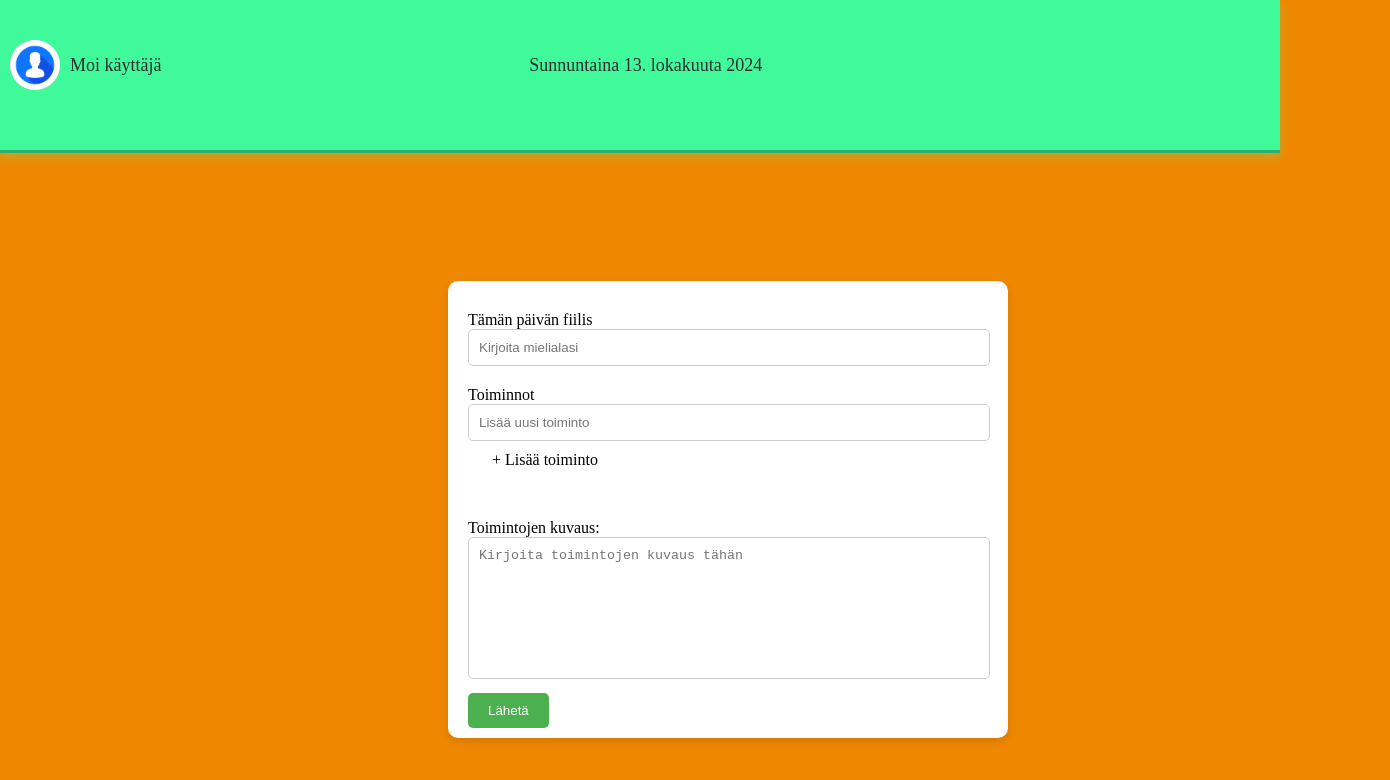
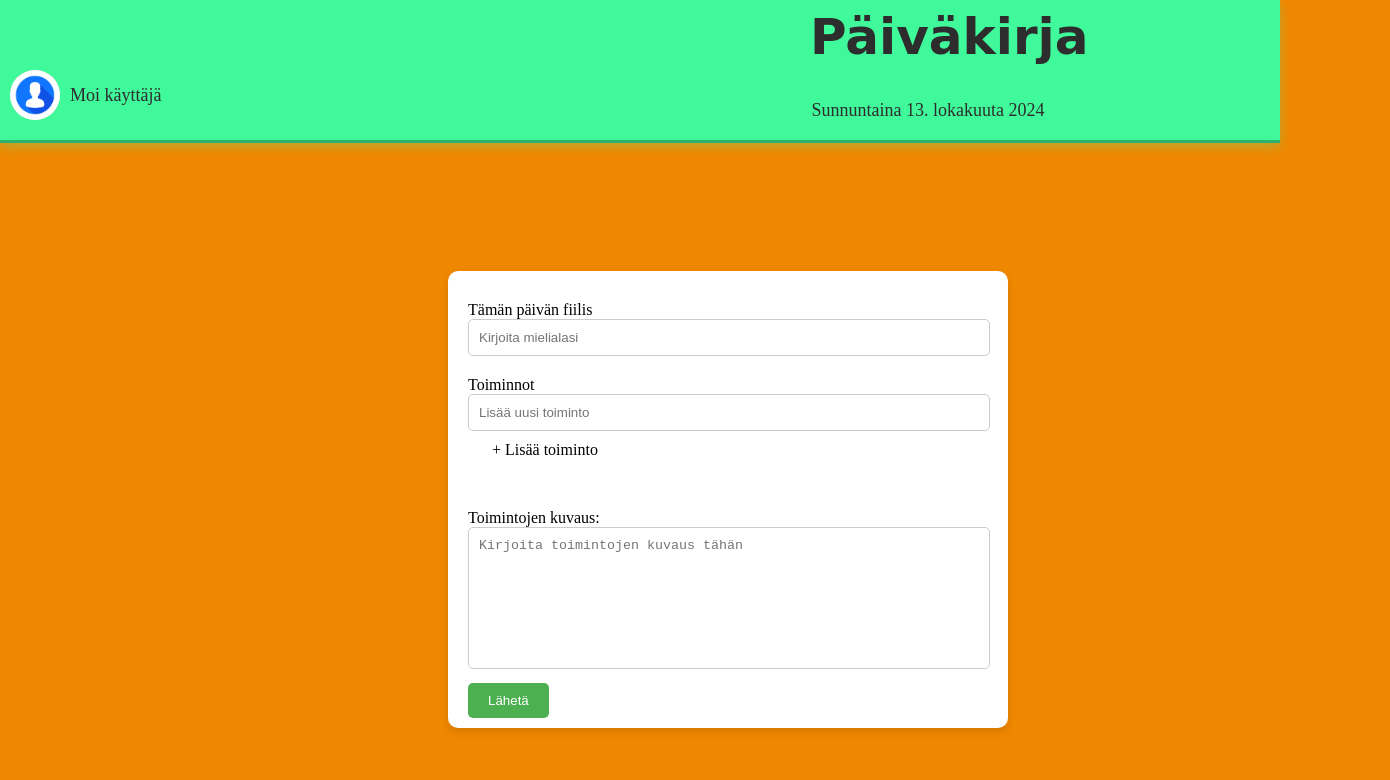
Before and after one commit to Danypoz1986/JavaScriptKurssi.io, a plain HTML site: page Dom_skriptaus_projekti/index.html in a window 1280 px wide. Shown: the whole page, 1390 px wide, since content can reach past the window. Drawn offline with Linux system fonts and the light colour scheme; no server answers.

Commit message:
markdown created

```diff
--- a/Dom_skriptaus_projekti/index.html
+++ b/Dom_skriptaus_projekti/index.html
@@ -4,6 +4,9 @@
     <meta charset="UTF-8">
     <meta name="viewport" content="width=device-width, initial-scale=1.0">
     <link rel="stylesheet" href="style.css">
+    <link rel="preconnect" href="https://fonts.googleapis.com">
+    <link rel="preconnect" href="https://fonts.gstatic.com" crossorigin>
+    <link href="https://fonts.googleapis.com/css2?family=Homemade+Apple&display=swap" rel="stylesheet">
     <title>Päiväkirja</title>
 </head>
 <body>
@@ -12,6 +15,7 @@
             <img src="307ce493-b254-4b2d-8ba4-d12c080d6651.jpg" alt="">
             <span class="profile-text">Moi käyttäjä</span>
         </div>
+        <h1>Päiväkirja</h1>
         <div class="date">
             <span id="currentDate"></span>
         </div>
--- a/Dom_skriptaus_projekti/script.js
+++ b/Dom_skriptaus_projekti/script.js
@@ -115,7 +115,6 @@ getWeather(); // Hae sää tiedot sivun latautuessa
 // Lataa päiväkirjamerkinnät localStoragesta sivun latautuessa
 document.addEventListener('DOMContentLoaded', function () {
     const savedEntries = JSON.parse(localStorage.getItem('journalEntries')) || [];
-    const outputList = document.getElementById('output');
 
     // Lataa vain viimeisin merkintä, jos se on olemassa
     if (savedEntries.length > 0) {
--- a/Dom_skriptaus_projekti/style.css
+++ b/Dom_skriptaus_projekti/style.css
@@ -1,9 +1,8 @@
-/* Style for the header */
 header {
     display: flex;
     background-color: #40F99B; /* Vibrant green */
     align-items: center;
-    height: 130px;
+    height: 120px;
     width: 100%;
     top: 0;
     padding-bottom:  20px;
@@ -13,14 +12,32 @@ header {
     border-bottom: 3px solid #2CAF6F; /* Harmonious darker green for the border */
 }
 
+header h1 {
+    text-align: center;
+    color: #2d2d2d;
+    position: absolute;
+    margin-left: 810px;
+    margin-bottom: 80px;
+    font-family: "Ruge Boogie", cursive;
+    font-weight: 600;
+    font-size: 50px;
+    font-style: normal;
+}
+
 header .profile-text,
-header .date span,
 header .weather span {
     color: #2D2D2D; /* Ensure all header text is this color */
 }
 
+header .date span {
+    color: #2D2D2D;
+    position: absolute;
+}
+
+
 .profile{
     margin-left:10px;
+    margin-top: 70px;
 }
 
 /* Style for the profile section */
@@ -161,22 +178,20 @@ button:hover {
 /* Date text styling */
 .date {
     flex-grow: 1;
-    text-align: center;
     font-size: 18px;
     color: #333;
-    margin-right: 100px;
+    margin-left: 650px;
+    margin-top: 80px;
+    position: relative;
 }
 
 /* Weather section styling */
 #weatherCondition {
-    margin-right: 50px;
+    margin-right: 30px;
+    position: relative;
 
 }
 
-#weatherVideo{
-    left: 10px;
-    position: relative;
-}
 
 .weather span {
     display: block;
@@ -189,13 +204,19 @@ button:hover {
     letter-spacing: 0.5px; /* Slight letter spacing for a polished look */
 }
 
-#weatherVideo{
-    margin-right: -1000px;
+.weather {
+    margin-top: 10px;
 }
 
-.weather video {
+#weatherVideo{
+    margin-right: 10px;
     border-radius: 5px;
+    position: relative;
+    justify-content: center;
+    left: 20px;
 }
+
+
 
 /* Global styling */
 html, body {
```
Also changed, not shown: Dom_skriptaus_projekti/README.md (added).
